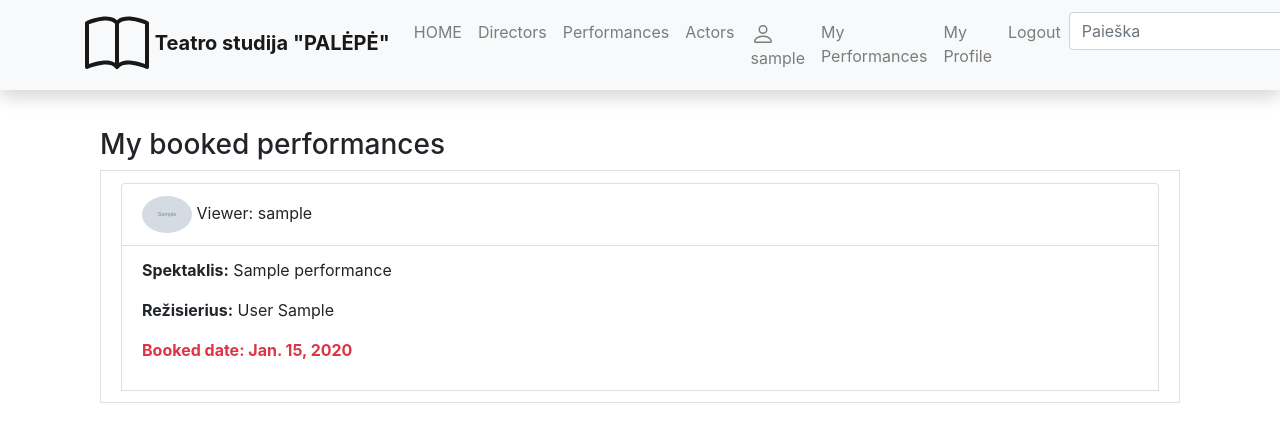
After one commit to Jo123Pa/Theatre, a Django app: page /theater/myperformances/1/ in a window 1280 px wide. The commit adds this page. Shown: the top 442 px of the page. Run offline with Django 4.2, Linux system fonts and the light colour scheme; a user stored in the database is signed in; tables that the repository leaves empty hold one stand-in row (values such as "Sample post"); grey boxes marked "Sample" are stand-in pictures; some libraries are stand-ins or nearby versions.

Commit message:
Performance booked btn, updated my-performance

```diff
--- a/mysite/theater/models.py
+++ b/mysite/theater/models.py
@@ -4,6 +4,8 @@ import uuid
 from django.contrib.auth import get_user_model
 from datetime import date
 from tinymce.models import HTMLField
+from django.db.models import Q
+
 
 class Genre(models.Model):
     name = models.CharField('Pavadinimas', max_length=200, help_text='Įveskite knygos žandrą')
@@ -115,3 +117,8 @@ class PerformanceInstance(models.Model):
 
     def __str__(self):
         return f'{self.id} ({self.performance.title})'
+
+
+class PerformanceInstanceQuerySet(models.QuerySet):
+    def booked(self):
+        return self.filter(models.Q(status__exact='Nėra laisvų vietų'))
--- a/mysite/theater/templates/theater/base.html
+++ b/mysite/theater/templates/theater/base.html
@@ -49,7 +49,7 @@
             </a>
           </li>
           <li class="nav-item">
-            <a class="nav-link" href="{% url 'my-performances' %}">My Performances</a>
+            <a class="nav-link" href="{% url 'my-booked' %}">My Performances</a>
           </li>
           <li class="nav-item">
             <a class="nav-link" href="{% url 'profile' %}">My Profile</a>
--- a/mysite/theater/templates/theater/performance_detail.html
+++ b/mysite/theater/templates/theater/performance_detail.html
@@ -1,5 +1,5 @@
 {% extends "theater/base.html" %}
-
+{% load i18n %}
 {% block content %}
   <img src="{{ performance.cover.url }}" style="margin-bottom: 20px;">
   <h1>{{ object.title }}</h1>
@@ -10,6 +10,7 @@
   <p><strong>Aktoriai:</strong> {{ object.actor.all|join:", " }}</p>
 
 
+
   <div style="margin-left:20px;margin-top:20px">
 
     <h4>Pasirodymai:</h4>
@@ -18,6 +19,7 @@
       <hr>
      <p><strong>Spektaklio diena</strong> {{ performance.performance_date }}</p>
      <p class="text-muted"><strong>{{ performance.status }} </strong></p>
+     <a class="btn btn-success float-left" href="{% url 'my-booked-new' %}?performance_id={{ performance.id }}">{% trans "booked"|capfirst%}</a>
     {% endfor %}
   </div>
 
--- /dev/null
+++ b/mysite/theater/templates/theater/user_performances.html
@@ -0,0 +1,21 @@
+{% extends "theater/base.html" %}
+{% load i18n %}
+{% block content %}
+<div class="container">
+    <h3>{% trans "my booked performances"|capfirst%}</h3>
+    <ul class="list-group-item">
+        <li class="list-group-item">
+            <img class="rounded-circle" src="{{ object.viewer.profile.picture.url }}" width="50">
+            {% trans "viewer"|capfirst %}: {{ object.viewer }}<br>
+        </li>
+        <li class="list-group-item">
+            <p><strong>Spektaklis:</strong> {{ object.performance.title}}</p>
+            <p><strong>Režisierius:</strong> {{ object.performance.director }}</p>
+            <p><strong class="{% if object.is_overdue %}text-danger{% endif %}">
+            {% trans "booked date"|capfirst %}: {{ object.performance_date }}</p>
+        </li>
+    </ul>
+
+</div>
+
+{% endblock %}
--- a/mysite/theater/urls.py
+++ b/mysite/theater/urls.py
@@ -10,6 +10,8 @@ urlpatterns = [
     path('performances/', views.PerformanceListView.as_view(), name='performances'),
     path('performances/<int:pk>', views.PerformanceDetailView.as_view(), name='performance'),
     path('search/', views.search, name='search'),
-    path('myperformances/', views.BookedPerformanceByUserListView.as_view(), name='my-performances')
+    path('myperformances/', views.BookedPerformanceByUserListView.as_view(), name='my-booked'),
+    path('myperformances/<int:pk>/', views.BookedPerformanceByUserDelailView.as_view(), name='my-performances'),
+    path('myperformances/new/', views.BookByUserCreateView.as_view(), name='my-booked-new')
 
 ]
--- a/mysite/theater/views.py
+++ b/mysite/theater/views.py
@@ -1,5 +1,5 @@
 from django import views
-from django.shortcuts import render,get_object_or_404
+from django.shortcuts import render,get_object_or_404, redirect
 from django.http import HttpResponse
 from .models import Genre, Performance, Director, Actor, PerformanceInstance
 from django.views import generic
@@ -7,6 +7,7 @@ from django.db.models import Q
 from django.urls import reverse_lazy
 from django.core.paginator import Paginator
 from django.contrib.auth.mixins import LoginRequiredMixin
+from django.contrib import messages
 
 def index(request):
     num_performance = Performance.objects.count()
@@ -77,7 +78,34 @@ def search(request):
 class BookedPerformanceByUserListView(LoginRequiredMixin,generic.ListView):
     model = PerformanceInstance
     template_name = 'theater/user_booked_performance.html'
-    paginate_by = 2
+    paginate_by = 4
 
     def get_queryset(self):
-        return PerformanceInstance.objects.filter(viewer=self.request.user).order_by('performance_date')
+        # return PerformanceInstance.objects.filter(viewer=self.request.user).booked().order_by('performance_date')
+        return PerformanceInstance.objects.filter(viewer=self.request.user)
+
+class BookedPerformanceByUserDelailView(LoginRequiredMixin, generic.DetailView):
+    model = PerformanceInstance
+    template_name = 'theater/user_performances.html'
+
+
+class BookByUserCreateView(LoginRequiredMixin, generic.CreateView):
+    model = PerformanceInstance
+    fields = ('performance','performance_date',)
+    success_url = reverse_lazy('my-booked')
+    template_name = 'theater/user_performance_form.html'
+
+    def form_valid(self, form):
+        form.instance.viewer = self.request.user
+        form.instance.status = 'Nėra laisvų vietų'
+        return super().form_valid(form)
+
+    def get_initial(self):
+        initial = super().get_initial()
+        performance_id = self.request.GET.get('performance_id')
+        # performance_date = self.request.GET.get('performance_date')
+        if performance_id:
+            initial['performance'] = performance_id
+        # if performance_date:
+        #     initial['performance_date'] = performance_date
+        return initial
```
Also changed, not shown: mysite/theater/templates/theater/user_booked_performance.html (+7 -2 lines), mysite/theater/templates/theater/user_performance_form.html (added, +16 -0 lines).
